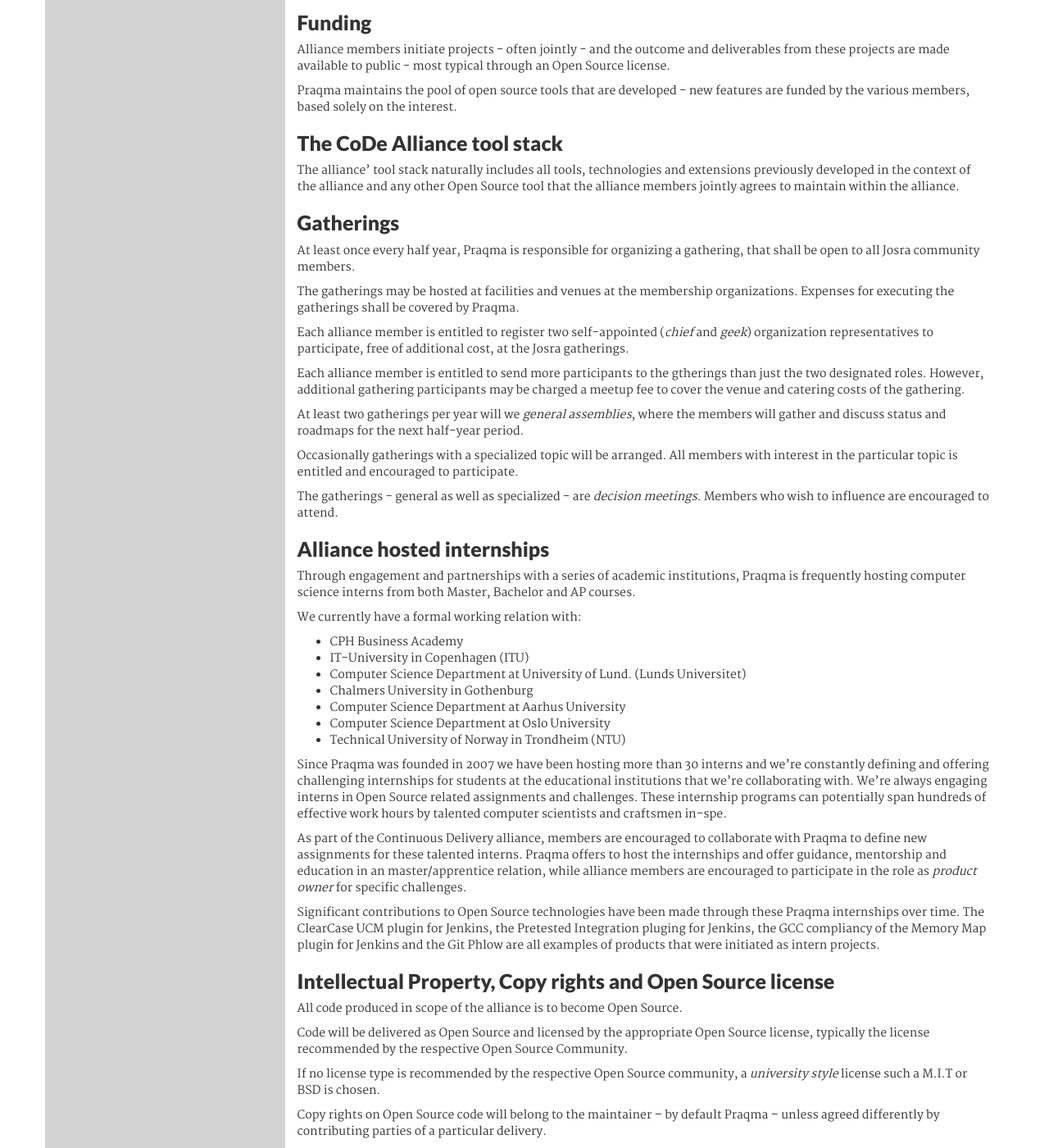
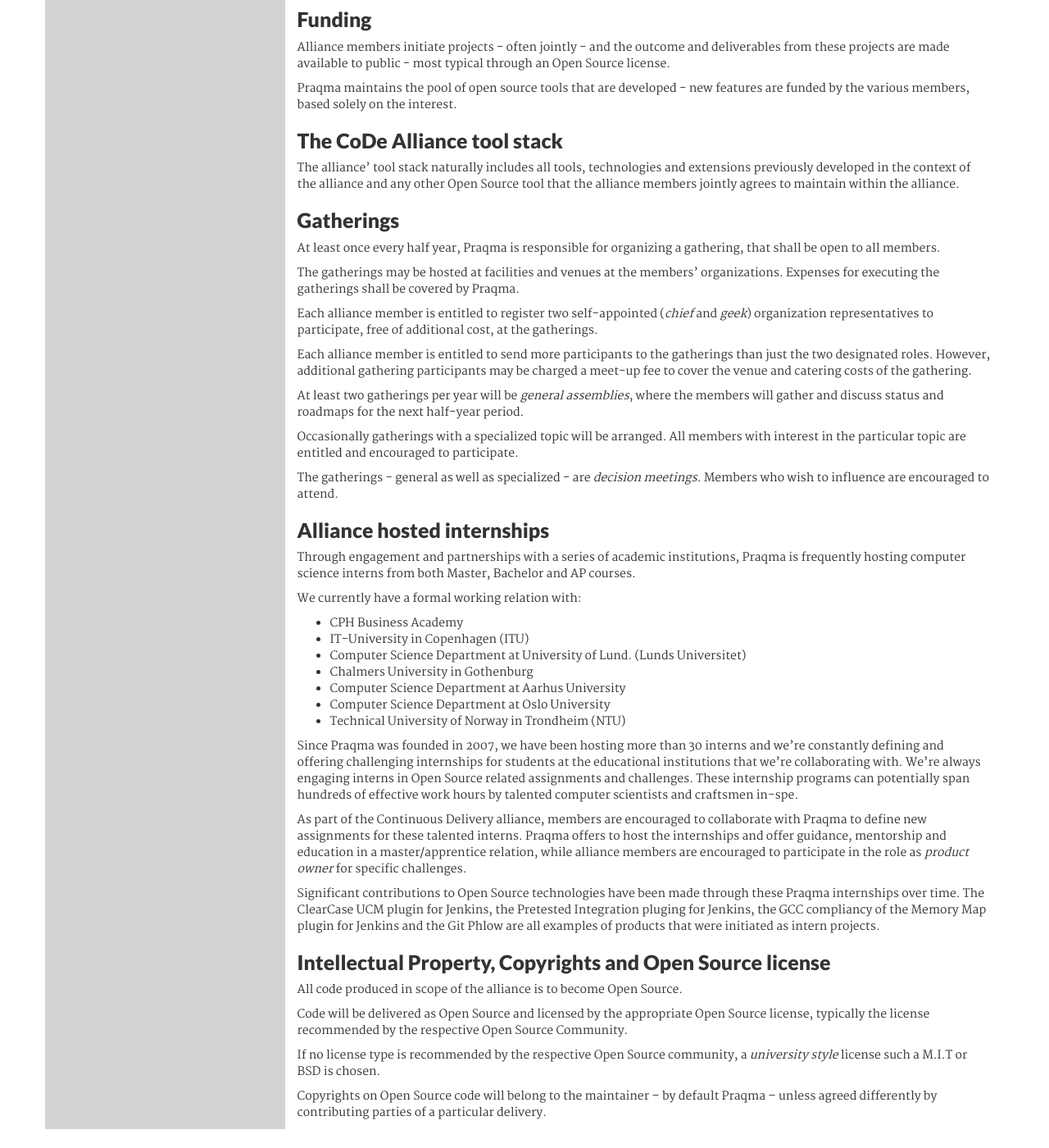
Before and after one commit to Praqma/web-alliance, a Jekyll site: the page built from _pages/charter.md, in a window 1280 px wide and 1400 px high, scrolled down 1112 px. Shown: the whole window at 82% size. Built offline with Jekyll 4.4.1, drawn with Linux system fonts in a browser that asks for light colours; after the commit the page ends 2489 px from its top, so only the background shows below that; some of the changed text lies outside the part shown.

Commit message:
close #28 change the date and correct typos

```diff
--- a/_pages/charter.md
+++ b/_pages/charter.md
@@ -39,17 +39,17 @@
 
 ## Gatherings
 
-At least once every half year, Praqma is responsible for organizing a gathering, that shall be open to all Josra community members.
+At least once every half year, Praqma is responsible for organizing a gathering, that shall be open to all members.
 
-The gatherings may be hosted at facilities and venues at the membership organizations. Expenses for executing the gatherings shall be covered by Praqma.
+The gatherings may be hosted at facilities and venues at the members' organizations. Expenses for executing the gatherings shall be covered by Praqma.
 
-Each alliance member is entitled to register two self-appointed (_chief_ and _geek_) organization representatives to participate, free of additional cost, at the Josra gatherings.
+Each alliance member is entitled to register two self-appointed (_chief_ and _geek_) organization representatives to participate, free of additional cost, at the gatherings.
 
-Each alliance member is entitled to send more participants to the gtherings than just the two designated roles. However, additional gathering participants may be charged a meetup fee to cover the venue and catering costs of the gathering.
+Each alliance member is entitled to send more participants to the gatherings than just the two designated roles. However, additional gathering participants may be charged a meet-up fee to cover the venue and catering costs of the gathering.
 
-At least two gatherings per year will we _general assemblies_, where the members will gather and discuss status and roadmaps for the next half-year period.
+At least two gatherings per year will be _general assemblies_, where the members will gather and discuss status and roadmaps for the next half-year period.
 
-Occasionally gatherings with a specialized topic will be arranged. All members with interest in the particular topic is entitled and encouraged to participate.
+Occasionally gatherings with a specialized topic will be arranged. All members with interest in the particular topic are entitled and encouraged to participate.
 
 The gatherings - general as well as specialized - are _decision meetings_. Members who wish to influence are encouraged to attend.
 
@@ -67,13 +67,13 @@
 * Computer Science Department at Oslo University
 * Technical University of Norway in Trondheim (NTU)
 
-Since Praqma was founded in 2007 we have been hosting more than 30 interns and we’re constantly defining and offering challenging internships for students at the educational institutions that we’re collaborating with. We’re always engaging interns in Open Source related assignments and challenges. These internship programs can potentially span hundreds of effective work hours by talented computer scientists and craftsmen in-spe.
+Since Praqma was founded in 2007, we have been hosting more than 30 interns and we’re constantly defining and offering challenging internships for students at the educational institutions that we’re collaborating with. We’re always engaging interns in Open Source related assignments and challenges. These internship programs can potentially span hundreds of effective work hours by talented computer scientists and craftsmen in-spe.
 
-As part of the Continuous Delivery alliance, members are encouraged to collaborate with Praqma to define new assignments for these talented interns. Praqma offers to host the internships and offer guidance, mentorship and education in an master/apprentice relation, while alliance members are encouraged to participate in the role as _product owner_ for specific challenges.
+As part of the Continuous Delivery alliance, members are encouraged to collaborate with Praqma to define new assignments for these talented interns. Praqma offers to host the internships and offer guidance, mentorship and education in a master/apprentice relation, while alliance members are encouraged to participate in the role as _product owner_ for specific challenges.
 
 Significant contributions to Open Source technologies have been made through these Praqma internships over time. The ClearCase UCM plugin for Jenkins, the Pretested Integration pluging for Jenkins, the GCC compliancy of the Memory Map plugin for Jenkins and the Git Phlow are all examples of products that were initiated as intern projects.
 
-## Intellectual Property, Copy rights and Open Source license
+## Intellectual Property, Copyrights and Open Source license
 
 All code produced in scope of the alliance is to become Open Source.
 
@@ -81,4 +81,4 @@
 
 If no license type is recommended by the respective Open Source community, a _university style_ license such a M.I.T or BSD is chosen.
 
-Copy rights on Open Source code will belong to the maintainer – by default Praqma – unless agreed differently by contributing parties of a particular delivery.
+Copyrights on Open Source code will belong to the maintainer – by default Praqma – unless agreed differently by contributing parties of a particular delivery.
```
Also changed, not shown: other parts of _pages/charter.md (+6 -6 lines), _pages/gatherings.md (+10 -12 lines), _pages/members.md (+1 -1 lines).
